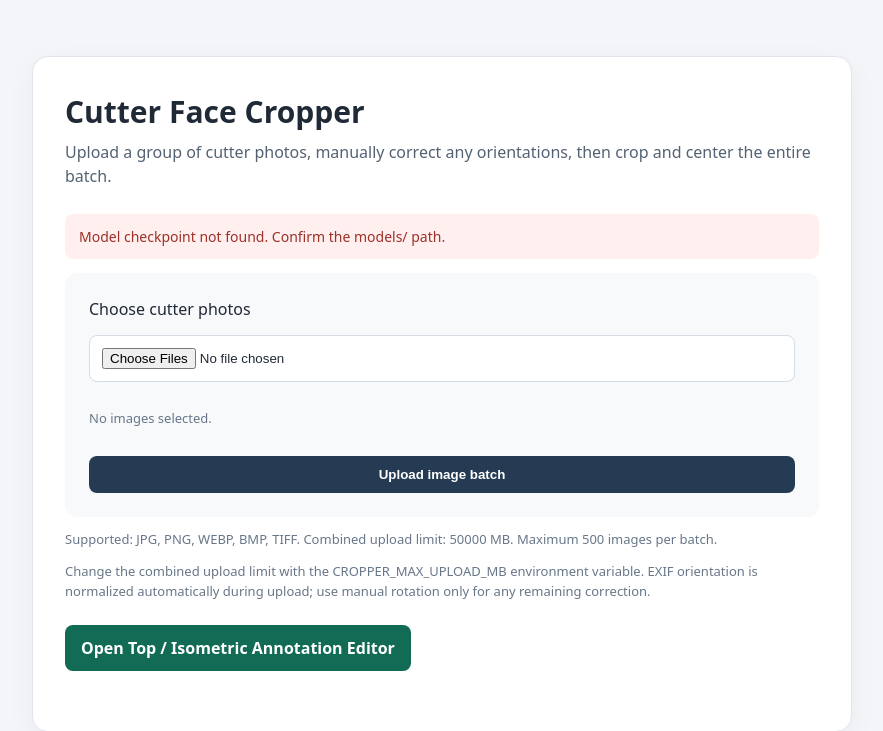
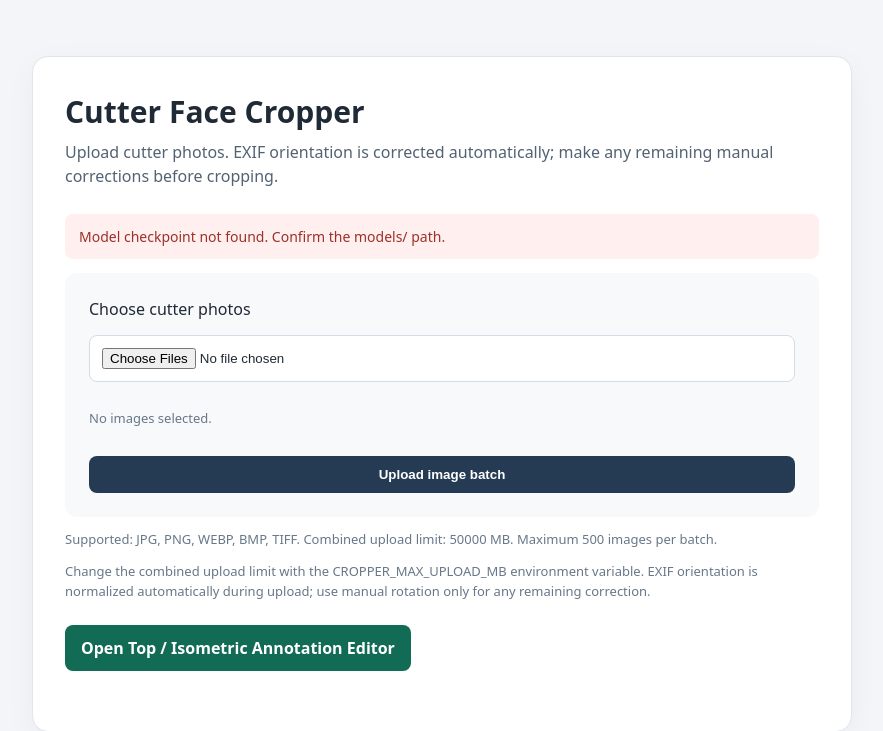
Before and after one commit to crico98/Cobalt_Crop, a Flask app: page / in a window 1280 px wide. Shown: the top 731 px of the page, without its empty margins (198-1081 px from the left). Run offline with Flask 3, Linux system fonts and the light colour scheme.

Commit message:
Clarify EXIF-normalized upload workflow

```diff
--- a/templates/index.html
+++ b/templates/index.html
@@ -3,7 +3,7 @@
 <title>Cutter Face Cropper</title><link rel="stylesheet" href="{{ url_for('static', filename='style.css') }}"></head>
 <body><main class="shell">
 <h1>Cutter Face Cropper</h1>
-<p class="sub">Upload a group of cutter photos, manually correct any orientations, then crop and center the entire batch.</p>
+<p class="sub">Upload cutter photos. EXIF orientation is corrected automatically; make any remaining manual corrections before cropping.</p>
 {% if not model_available %}<p class="notice bad">Model checkpoint not found. Confirm the models/ path.</p>{% endif %}
 {% if error %}<p class="notice bad">{{ error }}</p>{% endif %}
 <form class="upload" action="{{ url_for('upload') }}" method="post" enctype="multipart/form-data">
```
